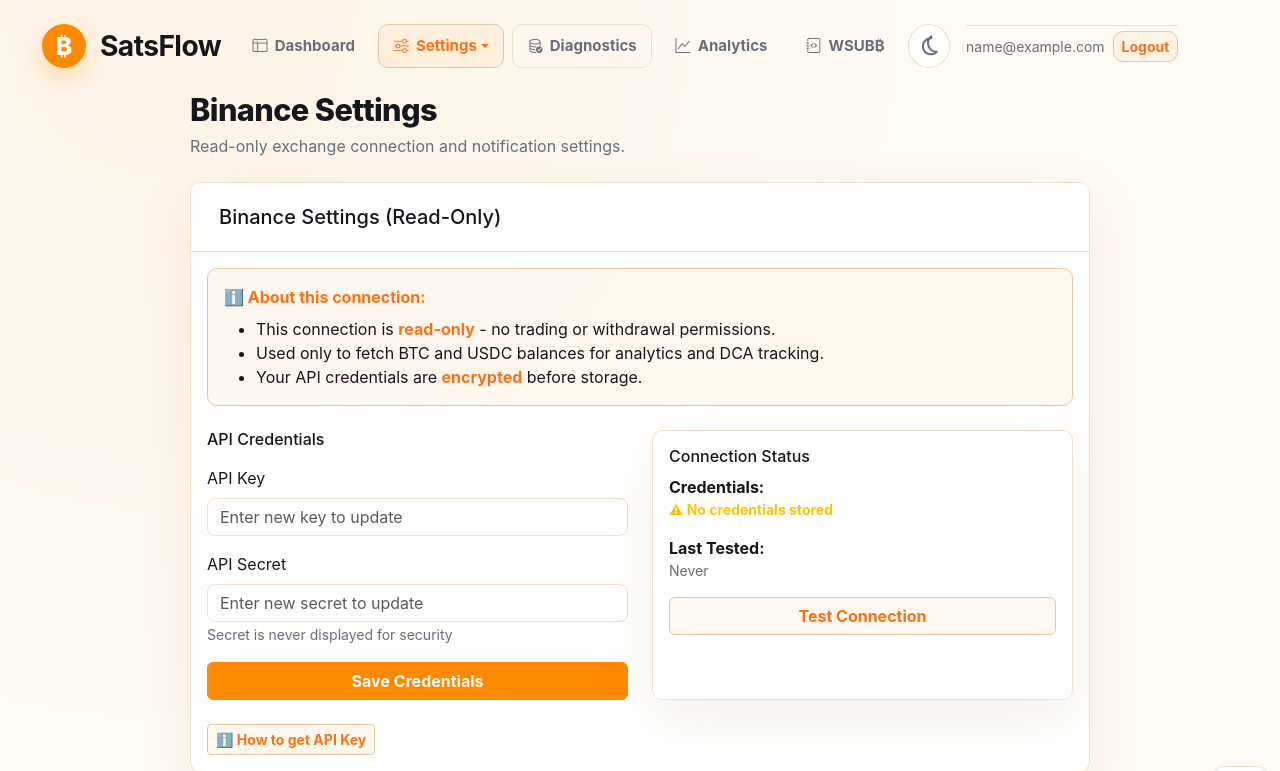
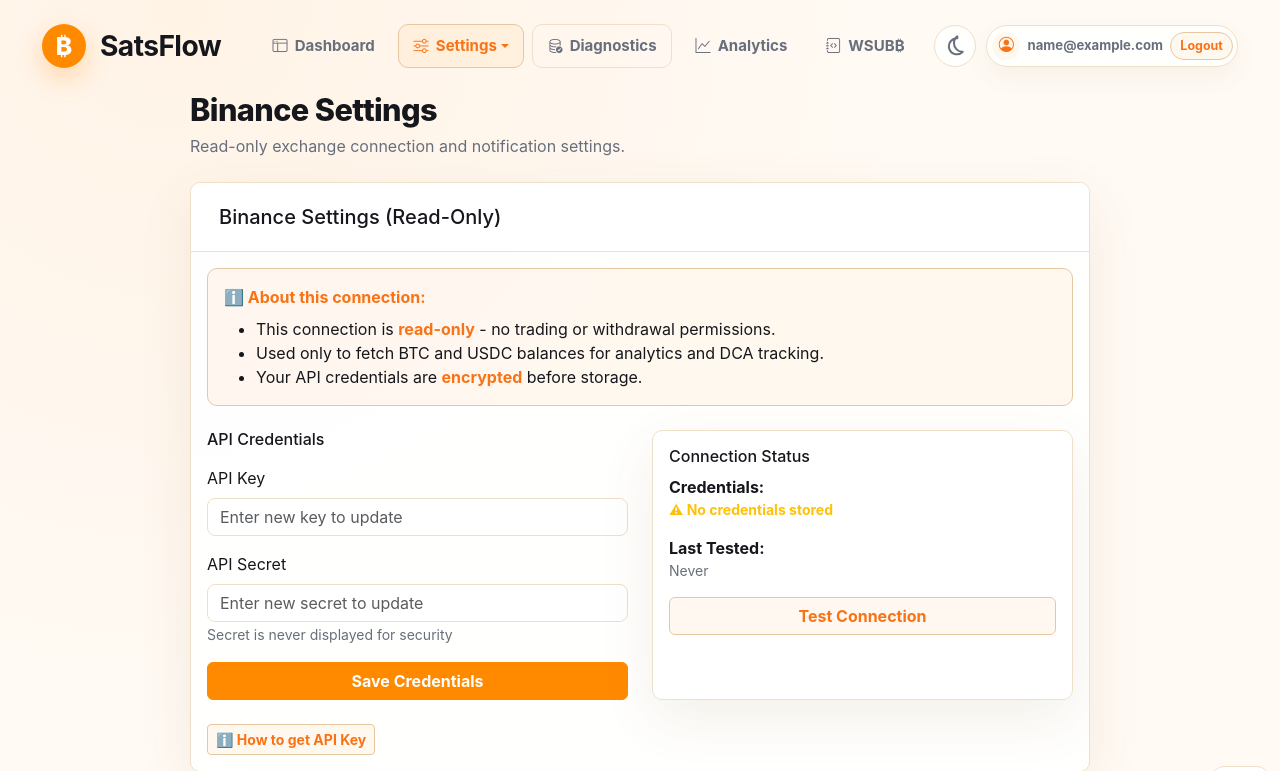
Before and after one commit to zhoudaxia233/WhenShouldUBuyBitcoin, a FastAPI app: page /settings/binance in a window 1280 px wide. Shown: the top 771 px of the page. Run offline with FastAPI, Linux system fonts and the light colour scheme; the visitor is signed in with stand-in values (Sample User, id 1); tables that the repository leaves empty hold one stand-in row (values such as "Sample post"); some libraries are stand-ins or nearby versions.

Commit message:
fix: clarify settings header controls

```diff
--- a/dca_service/src/dca_service/static/app.css
+++ b/dca_service/src/dca_service/static/app.css
@@ -78,6 +78,23 @@
     min-width: 0;
 }
 
+.shared-header-layout {
+    display: flex;
+    align-items: center;
+    justify-content: space-between;
+    gap: 18px;
+    min-width: 0;
+}
+
+.shared-header-right {
+    display: flex;
+    align-items: center;
+    justify-content: flex-end;
+    gap: 14px;
+    min-width: 0;
+    flex: 1 1 auto;
+}
+
 .page-title-block {
     margin-bottom: 24px;
 }
@@ -134,10 +151,13 @@
     flex-wrap: nowrap !important;
 }
 
-.app-shell-narrow .user-chip,
-.app-shell-settings .user-chip {
-    border-left: 0 !important;
-    padding-left: 0 !important;
+.header-utility {
+    display: inline-flex;
+    align-items: center;
+    justify-content: flex-end;
+    gap: 10px;
+    min-width: 0;
+    flex: 0 1 auto;
 }
 
 .nav-actions > .btn,
@@ -230,21 +250,67 @@
     stroke-linejoin: round;
 }
 
-.user-chip {
-    min-height: 42px;
-    padding: 0 0 0 1rem;
+.header-utility .theme-toggle-btn {
     flex: 0 0 auto;
 }
 
-.logout-btn {
-    border-color: var(--dashboard-border-strong);
-    border-radius: 10px;
+.header-utility .user-chip {
+    min-height: 42px;
+    max-width: 260px;
+    padding: 0.22rem 0.24rem 0.22rem 0.34rem;
+    border: 1px solid var(--dashboard-border);
+    border-radius: 999px;
+    background: var(--dashboard-card-bg);
+    display: inline-flex;
+    align-items: center;
+    gap: 0.45rem;
+    flex: 0 1 auto;
+    min-width: 0;
+    box-shadow: 0 10px 24px rgba(130, 84, 33, 0.06);
+}
+
+.user-avatar {
+    width: 28px;
+    height: 28px;
+    border-radius: 50%;
+    background: var(--dashboard-accent-softer);
     color: var(--dashboard-accent-strong);
-    background: var(--dashboard-accent-softer);
+    display: inline-flex;
+    align-items: center;
+    justify-content: center;
+    flex: 0 0 auto;
+    font-size: 0.95rem;
+}
+
+.user-email {
+    max-width: 145px;
+    min-width: 0;
+    overflow: hidden;
+    text-overflow: ellipsis;
+    white-space: nowrap;
+    color: var(--dashboard-muted);
+    font-size: 0.82rem;
     font-weight: 650;
 }
 
-.logout-btn:hover {
+.logout-form {
+    display: inline-flex;
+    margin: 0;
+    flex: 0 0 auto;
+}
+
+.header-utility .logout-btn {
+    border-color: var(--dashboard-border-strong);
+    border-radius: 999px;
+    color: var(--dashboard-accent-strong);
+    background: var(--dashboard-accent-softer);
+    font-size: 0.78rem;
+    font-weight: 650;
+    line-height: 1;
+    padding: 0.43rem 0.58rem;
+}
+
+.header-utility .logout-btn:hover {
     background: var(--dashboard-accent);
     border-color: var(--dashboard-accent);
     color: #fff;
--- a/dca_service/src/dca_service/templates/_shared_header.html
+++ b/dca_service/src/dca_service/templates/_shared_header.html
@@ -1,10 +1,10 @@
 <header class="dashboard-header">
-    <div class="d-flex flex-column flex-lg-row justify-content-between align-items-center gap-3">
+    <div class="shared-header-layout">
         <a href="/" class="brand-lockup">
             <span class="brand-mark" aria-hidden="true">₿</span>
             <span class="brand-title">{{ project_name }}</span>
         </a>
-        <div class="d-flex flex-column flex-lg-row align-items-center gap-3 w-100 w-lg-auto">
+        <div class="shared-header-right">
             <nav class="nav-actions dashboard-nav d-flex flex-wrap flex-md-nowrap justify-content-center gap-2" aria-label="Primary navigation">
                 <a href="/" class="btn dashboard-nav-btn{% if active_page == 'dashboard' %} active{% endif %}" aria-label="Dashboard" title="Dashboard"{% if active_page == 'dashboard' %} aria-current="page"{% endif %}><i class="bi bi-window-sidebar"></i> <span class="btn-text">Dashboard</span></a>
                 <div class="dropdown">
@@ -14,7 +14,6 @@
                     <ul class="dropdown-menu" aria-labelledby="settingsDropdown">
                         <li><a class="dropdown-item" href="/strategy"><i class="bi bi-sliders"></i> Strategy</a></li>
                         <li><a class="dropdown-item" href="/settings/binance"><i class="bi bi-currency-bitcoin"></i> Binance</a></li>
-                        <li><a class="dropdown-item" href="/settings/binance#email-settings"><i class="bi bi-envelope"></i> Email</a></li>
                     </ul>
                 </div>
                 {% if user and user.is_admin %}
@@ -22,16 +21,19 @@
                 {% endif %}
                 <a href="/stats" class="btn dashboard-nav-btn{% if active_page == 'stats' %} active{% endif %}" aria-label="Analytics" title="Analytics"{% if active_page == 'stats' %} aria-current="page"{% endif %}><i class="bi bi-graph-up"></i> <span class="btn-text">Analytics</span></a>
                 <a href="/analysis/" class="btn dashboard-nav-btn" target="_blank" aria-label="WSUB" title="WSUB"><i class="bi bi-journal-code"></i> <span class="btn-text">WSUB₿</span></a>
+            </nav>
+            <div class="header-utility">
                 <button id="themeToggleBtn" type="button" class="btn text-nowrap theme-toggle-btn" aria-label="Toggle theme" title="Toggle theme"></button>
-            </nav>
-            {% if user %}
-            <div class="user-chip d-flex align-items-center gap-2 border-start ps-lg-3 mt-2 mt-lg-0 pt-2 pt-lg-0 border-top border-top-lg-0">
-                <span class="text-muted small">{{ user.email }}</span>
-                <form method="POST" action="/api/auth/logout" class="d-inline">
-                    <button type="submit" class="btn btn-sm logout-btn">Logout</button>
-                </form>
+                {% if user %}
+                <div class="user-chip" aria-label="Signed in account">
+                    <span class="user-avatar" aria-hidden="true"><i class="bi bi-person-circle"></i></span>
+                    <span class="user-email" title="{{ user.email }}">{{ user.email }}</span>
+                    <form method="POST" action="/api/auth/logout" class="logout-form">
+                        <button type="submit" class="btn btn-sm logout-btn">Logout</button>
+                    </form>
+                </div>
+                {% endif %}
             </div>
-            {% endif %}
         </div>
     </div>
 </header>
```
Also changed, not shown: other parts of dca_service/src/dca_service/static/app.css (+31 -0 lines), dca_service/tests/test_dashboard_ui_polish.py (+27 -0 lines).
